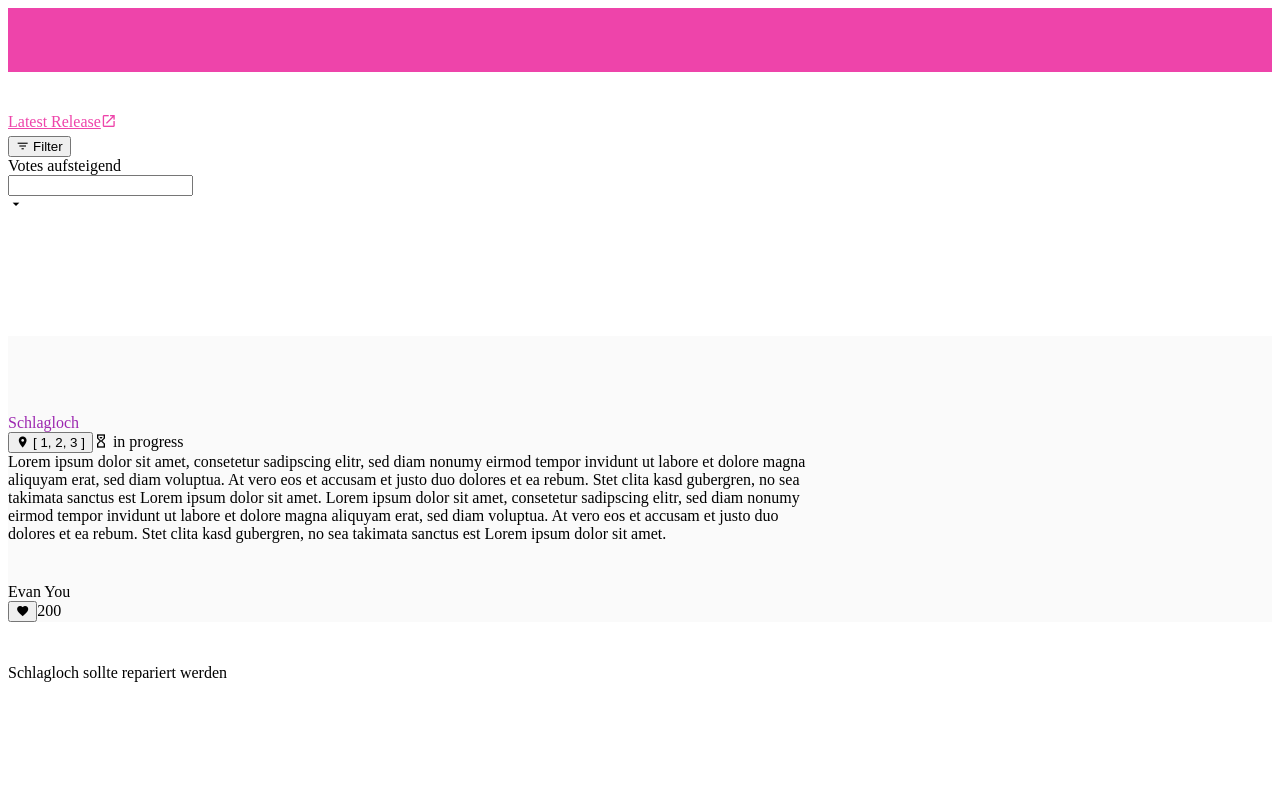
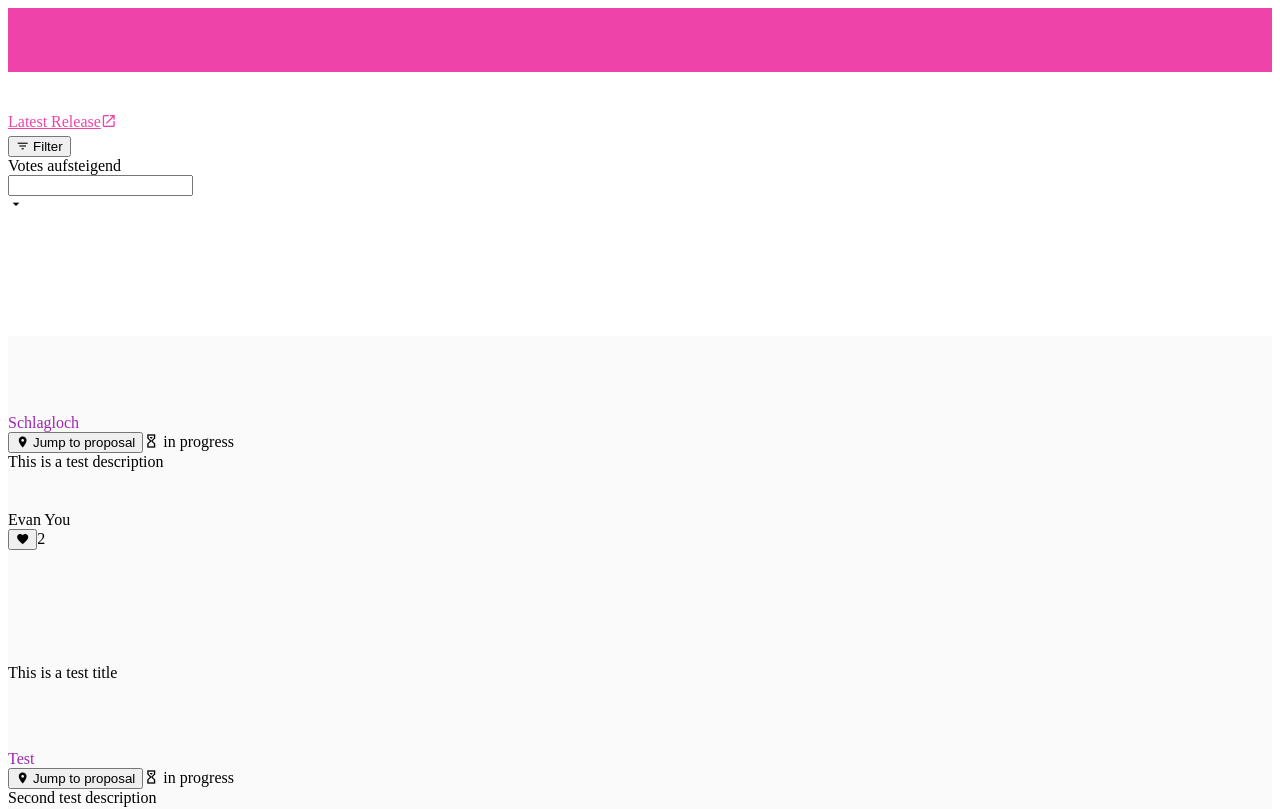
Before and after one commit to CCT-JunITer/starthack-frontend, a Vue app: page /vote in a window 1280 px wide. Shown: the top 809 px of the page. Built offline with nearby package versions, Linux system fonts and the light colour scheme; grey boxes are pictures that could not be loaded; a small style sheet from the web is missing.

Commit message:
feat: add connection between vote and map

```diff
--- a/src/interfaces/Proposal.ts
+++ b/src/interfaces/Proposal.ts
@@ -6,4 +6,6 @@ export interface Proposal {
   votes: number,
   voted?: boolean,
   image?: string,
+  draggable?: boolean;
+  selected?: boolean;
 }
--- a/src/store/index.ts
+++ b/src/store/index.ts
@@ -1,10 +1,31 @@
 import Vue from 'vue';
 import Vuex from 'vuex';
+import { Proposal } from '@/interfaces/Proposal';
 
 Vue.use(Vuex);
 
 export default new Vuex.Store({
   state: {
+    proposals: [
+      {
+        title: 'This is a test title',
+        description: 'This is a test description',
+        location: [47.42500299887883, -350.6236595328665],
+        type: 'Schlagloch',
+        votes: 2,
+        /* eslint-disable-next-line */
+        image: require('@/assets/schlagloch1.jpg'),
+      },
+      {
+        title: 'Second proposal',
+        description: 'Second test description',
+        location: [47.42666881366304, -350.6105150113581],
+        type: 'Test',
+        votes: 10,
+        /* eslint-disable-next-line */
+        image: require('@/assets/schlagloch1.jpg'),
+      },
+    ] as Proposal[],
   },
   mutations: {
   },
--- a/src/views/Map.vue
+++ b/src/views/Map.vue
@@ -19,7 +19,7 @@
         v-for="(proposal, index) in currentProposals"
         :key="index"
         :lat-lng="proposal.location"
-        :icon="redMarkerIcon"
+        :icon="proposal.selected ? getMarkerIcon('green') : getMarkerIcon('red')"
         draggable
       >
         <l-popup>
@@ -75,8 +75,8 @@ export default class Map extends Vue {
 
   protected currentProposals: Proposal[] = [];
 
-  protected redMarkerIcon = new L.Icon({
-    iconUrl: 'https://raw.githubusercontent.com/pointhi/leaflet-color-markers/master/img/marker-icon-2x-red.png',
+  getMarkerIcon = (color: string): L.Icon => new L.Icon({
+    iconUrl: `https://raw.githubusercontent.com/pointhi/leaflet-color-markers/master/img/marker-icon-2x-${color}.png`,
     shadowUrl: 'https://cdnjs.cloudflare.com/ajax/libs/leaflet/0.7.7/images/marker-shadow.png',
     iconSize: [25, 41],
     iconAnchor: [12, 41],
@@ -88,13 +88,20 @@ export default class Map extends Vue {
     this.mapObject = this.$refs.map.mapObject;
     this.mapObject.on('locationfound', (e: L.LocationEvent) => {
       if (this.currentUserLocation === this.startCoordinates) {
-        this.mapObject.locate({ setView: true });
+        // this.mapObject.locate({ setView: true });
       }
 
       this.userLocation = [e.latlng.lat, e.latlng.lng];
     });
 
     setInterval(() => this.mapObject.locate(), 2500);
+
+    this.$store.state.proposals.forEach((proposal: Proposal) => {
+      this.currentProposals.push(proposal);
+      if (proposal.selected) {
+        this.mapObject.panTo({ lat: proposal.location[0], lng: proposal.location[1] });
+      }
+    });
   }
 
   createNewProposal(proposal: Proposal): void {
--- a/src/views/vote/VoteView.vue
+++ b/src/views/vote/VoteView.vue
@@ -39,11 +39,11 @@
                 {{ submission.type }}
               </div>
               <v-spacer></v-spacer>
-              <v-btn text small rounded class="mx-1">
+              <v-btn text small rounded class="mx-1" @click="jumpToProposal(submission)">
                 <v-icon>
                   mdi-map-marker
                 </v-icon>
-                {{ submission.location }}
+                Jump to proposal
               </v-btn>
             <v-chip>
               <v-icon color="purple">
@@ -119,20 +119,13 @@ export default class VoteView extends Vue {
   selectedSort: any = this.sort[0];
 
   get sorted(): Proposal[] {
-    return this.selectedSort.filter(this.investments);
+    return this.selectedSort.filter(this.$store.state.proposals);
   }
 
-  investments: Proposal[] = [
-    {
-      type: 'Schlagloch',
-      title: 'Schlagloch sollte repariert werden',
-      description: 'Lorem ipsum dolor sit amet, consetetur sadipscing elitr, sed diam nonumy eirmod tempor invidunt ut labore et dolore magna aliquyam erat, sed diam voluptua. At vero eos et accusam et justo duo dolores et ea rebum. Stet clita kasd gubergren, no sea takimata sanctus est Lorem ipsum dolor sit amet. Lorem ipsum dolor sit amet, consetetur sadipscing elitr, sed diam nonumy eirmod tempor invidunt ut labore et dolore magna aliquyam erat, sed diam voluptua. At vero eos et accusam et justo duo dolores et ea rebum. Stet clita kasd gubergren, no sea takimata sanctus est Lorem ipsum dolor sit amet.',
-      votes: 200,
-      location: [1, 2, 3],
-      voted: true,
-      image: require('@/assets/schlagloch1.jpg'),
-    },
-  ];
+  jumpToProposal(submission: Proposal): void {
+    submission.selected = true;
+    this.$router.push('/map');
+  }
 }
 </script>
 
```
